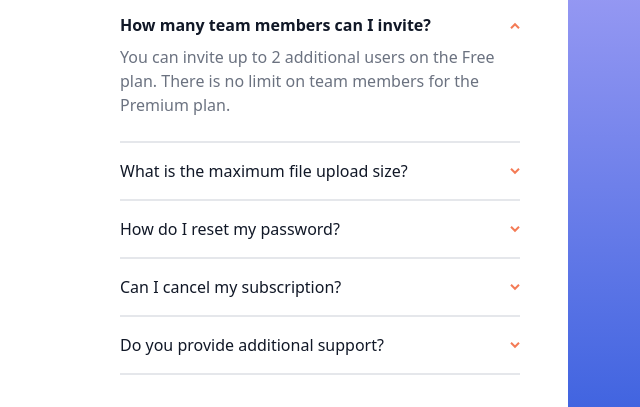
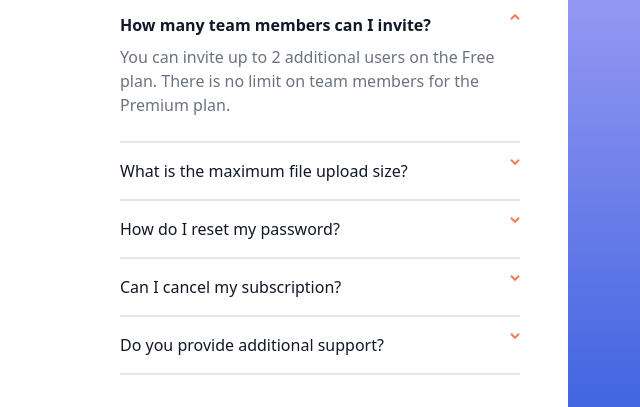
Before and after one commit to sagarkaurav/frontendmentor-solutions, a website: page faq-accordion-card/public/index.html in a window 1280 px wide. Shown: the part 238-645 px from the top of the page, 520-1160 px from the left. Drawn offline with nearby package versions, Linux system fonts and the light colour scheme; files that its build step writes are made by us from their sources.

Commit message:
use span instead of div for arrow to remove html validation error

```diff
--- a/faq-accordion-card/public/index.html
+++ b/faq-accordion-card/public/index.html
@@ -12,17 +12,23 @@
 
   <!-- Feel free to remove these styles or customise in your own stylesheet 👍 -->
   <style>
-    .q1:checked~.ans {
+    label > span {
+      content: url('./images/icon-arrow-down.svg');
+      float: right;
+    }
+    .question-checkbox:checked~.ans {
       display: block;
     }
-
-    .q1:checked~.question>.arrow-box>.question-arrow {
+    .question-checkbox:checked ~ label {
+      font-weight: bolder;
+    }
+    .question-checkbox:checked ~ label > span {
       transform: rotate(180deg);
     }
-
-    .q1:checked~.question {
+    /* .q1:checked ~ label {
       font-weight: bolder;
-    }
+      transform: rotate(180deg);
+    } */
   </style>
   <link rel="stylesheet" href="css/styles.css">
 </head>
@@ -47,86 +53,56 @@
       <div class="w-full px-12 py-8 md:px-0 md:pr-12 md:pb-14 md:w-1/2">
         <h3 class="py-4 text-4xl font-bold text-center md:text-left">FAQ</h3>
         <div class="py-4 border-b-2">
-          <label class="block">
-            <input class="hidden q1" checked name="question" type="radio" >
-            <div class="flex items-center justify-between question">
-              <div>
-                How many team members can I invite?
-              </div>
-              <div class="arrow-box">
-                <img class="question-arrow" src="./images/icon-arrow-down.svg" alt="question arrow">
-              </div>
-            </div>
+          <input class="hidden question-checkbox" id="q1" checked name="question" type="radio" >
+          <label for="q1">
+            How many team members can I invite?
+            <span></span>
+          </label>
             <p class="hidden py-2 text-gray-500 ans">
               You can invite up to 2 additional users on the Free plan. There is no limit on
               team members for the Premium plan.
             </p>
-          </label>
         </div>
         <div class="py-4 border-b-2">
-          <label >
-            <input class="hidden q1" name="question" type="radio" >
-            <div class="flex items-center justify-between question">
-              <div>
-                What is the maximum file upload size?
-              </div>
-              <div class="arrow-box">
-                <img class="question-arrow" src="./images/icon-arrow-down.svg" alt="question arrow">
-              </div>
-            </div>
+          <input class="hidden question-checkbox" id="q2" name="question" type="radio" >
+          <label for="q2">
+            What is the maximum file upload size?
+            <span></span>
+          </label>
             <p class="hidden py-2 text-gray-500 ans">
               No more than 2GB. All files in your account must fit your allotted storage space.
             </p>
-          </label>
         </div>
         <div class="py-4 border-b-2">
-          <label class="block">
-            <input class="hidden q1" name="question" type="radio" >
-            <div class="flex items-center justify-between question">
-              <div>
-                How do I reset my password?
-              </div>
-              <div class="arrow-box">
-                <img class="question-arrow" src="./images/icon-arrow-down.svg" alt="question arrow">
-              </div>
-            </div>
+          <input class="hidden question-checkbox" id="q3" name="question" type="radio" >
+          <label class="label-icon" for="q3">
+            How do I reset my password?
+            <span></span>
+          </label>
             <p class="hidden py-2 text-gray-500 ans">
               Click “Forgot password” from the login page or “Change password” from your profile page.
               A reset link will be emailed to you.
             </p>
-          </label>
         </div>
         <div class="py-4 border-b-2">
-          <label class="block">
-            <input class="hidden q1" name="question" type="radio" >
-            <div class="flex items-center justify-between question">
-              <div>
-                Can I cancel my subscription?
-              </div>
-              <div class="arrow-box">
-                <img class="question-arrow" src="./images/icon-arrow-down.svg" alt="question arrow">
-              </div>
-            </div>
+          <input class="hidden question-checkbox" id="q4" name="question" type="radio" >
+          <label for="q4">
+            Can I cancel my subscription?
+            <span></span>
+          </label>
             <p class="hidden py-2 text-gray-500 ans">
               Yes! Send us a message and we’ll process your request no questions asked.
             </p>
-          </label>
         </div>
         <div class="py-4 border-b-2">
-          <label class="block">
-            <input class="hidden q1" name="question" type="radio" >
-            <div class="flex items-center justify-between question">
-              <div>
-                Do you provide additional support?
-              </div>
-              <div class="arrow-box">
-                <img class="question-arrow" src="./images/icon-arrow-down.svg" alt="question arrow">
-              </div>
-            </div>
+          <input class="hidden question-checkbox" id="q5" name="question" type="radio" >
+          <label for="q5">
+            Do you provide additional support?
+            <span></span>
+          </label>
             <p class="hidden py-2 text-gray-500 ans">
               Chat and email support is available 24/7. Phone lines are open during normal business hours.
             </p>
-          </label>
         </div>
       </div>
     </div>
```
